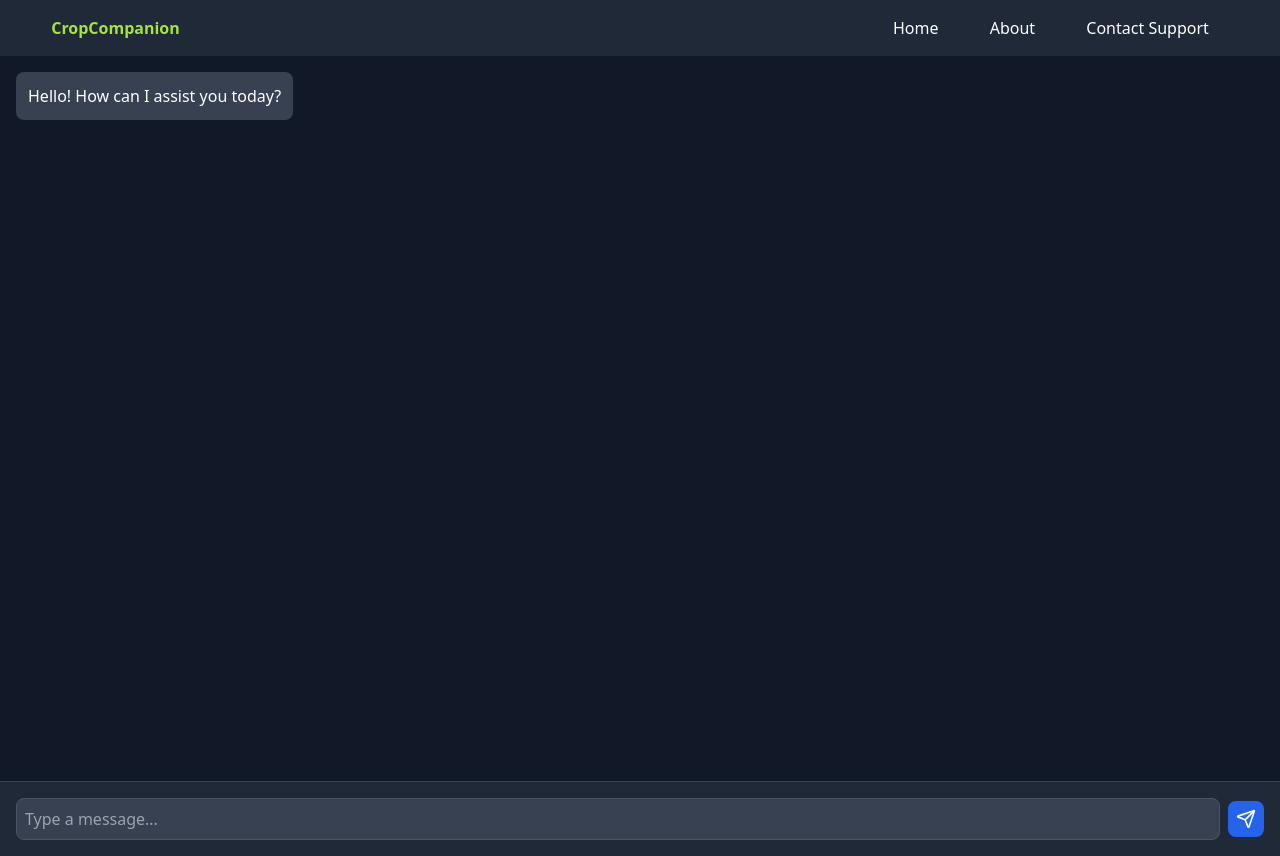
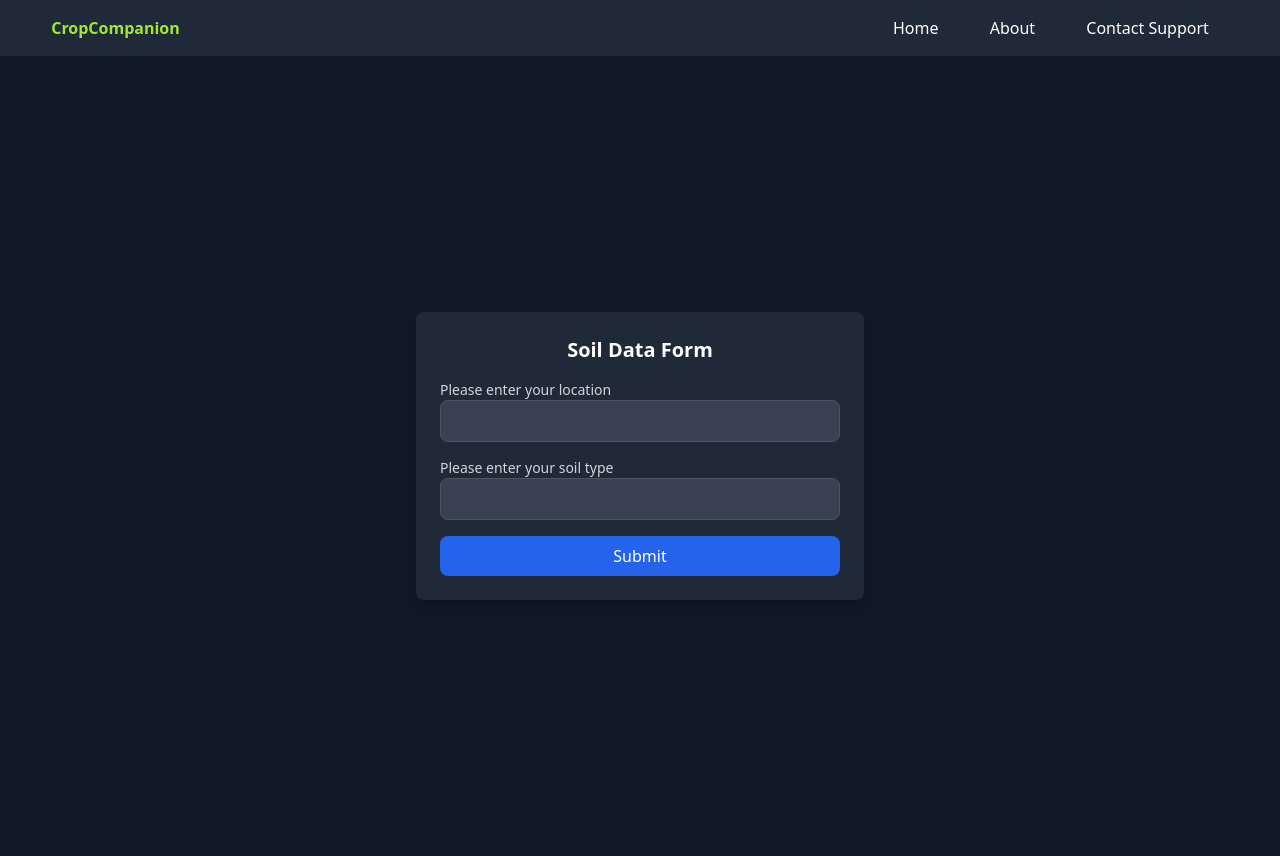
Before and after one commit to skrlett/CropCompanion, a Next.js app in the folder crop-companion/: page / in a window 1280 px wide. Built offline with nearby package versions, Linux system fonts and the light colour scheme.

Commit message:
Try and link server and frontend

```diff
--- /dev/null
+++ b/crop-companion/app/chat_page/layout.tsx
@@ -0,0 +1,3 @@
+export default function Layout({ children }: { children: React.ReactNode }) {
+    return <>{children}</>;
+  }
--- /dev/null
+++ b/crop-companion/app/chat_page/page.tsx
@@ -0,0 +1,79 @@
+'use client';
+import { useState, useEffect, useRef } from "react";
+import { Send } from "lucide-react";
+
+export default function Page() {
+  const [messages, setMessages] = useState([
+    { role: "assistant", content: "Hello! How can I assist you today?" },
+  ]);
+  const [input, setInput] = useState("");
+  const chatEndRef = useRef(null);
+
+  const [loading, setLoading] = useState(false);
+
+  useEffect(() => {
+    chatEndRef.current?.scrollIntoView({ behavior: "smooth" });
+  }, [messages]);
+
+  const sendMessage = async () => {
+    if (!input.trim()) return;
+    setMessages([...messages, { role: "user", content: input }]);
+    setInput("");
+    setLoading(true);
+    try{
+        const response = await fetch("https://localhost:8000/generate", {
+            method: "POST",
+            headers: {
+                "Content-Type": "application/json",
+            },
+            body: JSON.stringify({
+                prompt: input,
+                system: "You help farmers acheive their goals of sustainable farming.",
+                model:"llama3.2:1b",
+                stream: false,
+            }),
+        });
+        if(!response.ok) throw new Error("Failed to generate response");
+        const data = await response.json();
+        setMessages((prev) => [...prev, { role: "assistant", content: data.generated_text }]);
+    } finally{
+        setLoading(false);
+    }
+  };
+
+  return (
+    <div className="flex flex-col h-screen bg-gray-900 text-white">
+      <div className="flex-1 overflow-y-auto p-4 space-y-4 flex flex-col">
+        {messages.map((msg, index) => (
+          <div
+            key={index}
+            className={`p-3 rounded-lg max-w-xs ${
+              msg.role === "user"
+                ? "bg-blue-600 text-white self-end"
+                : "bg-gray-700 text-white self-start"
+            }`}
+          >
+            {msg.content}
+          </div>
+        ))}
+        <div ref={chatEndRef} />
+      </div>
+      <div className="p-4 bg-gray-800 border-t border-gray-700 flex items-center">
+        <input
+          type="text"
+          className="flex-1 p-2 bg-gray-700 border border-gray-600 rounded-lg focus:outline-none text-white"
+          placeholder="Type a message..."
+          value={input}
+          onChange={(e) => setInput(e.target.value)}
+          onKeyDown={(e) => e.key === "Enter" && sendMessage()}
+        />
+        <button
+          className="ml-2 p-2 bg-blue-600 text-white rounded-lg hover:bg-blue-700"
+          onClick={sendMessage}
+        >
+          <Send size={20} />
+        </button>
+      </div>
+    </div>
+  );
+}
--- a/crop-companion/app/page.tsx
+++ b/crop-companion/app/page.tsx
@@ -1,56 +1,40 @@
-'use client';
-import { useState, useEffect, useRef } from "react";
-import { Send } from "lucide-react";
-
-export default function ChatInterface() {
-  const [messages, setMessages] = useState([
-    { role: "assistant", content: "Hello! How can I assist you today?" },
-  ]);
-  const [input, setInput] = useState("");
-  const chatEndRef = useRef(null);
-
-  useEffect(() => {
-    chatEndRef.current?.scrollIntoView({ behavior: "smooth" });
-  }, [messages]);
-
-  const sendMessage = () => {
-    if (!input.trim()) return;
-    setMessages([...messages, { role: "user", content: input }]);
-    setInput("");
-  };
-
+export default function SoilDataForm() {
   return (
-    <div className="flex flex-col h-screen bg-gray-900 text-white">
-      <div className="flex-1 overflow-y-auto p-4 space-y-4 flex flex-col">
-        {messages.map((msg, index) => (
-          <div
-            key={index}
-            className={`p-3 rounded-lg max-w-xs ${
-              msg.role === "user"
-                ? "bg-blue-600 text-white self-end"
-                : "bg-gray-700 text-white self-start"
-            }`}
+    <div className="flex flex-col h-screen bg-gray-900 text-white items-center justify-center p-6">
+      <div className="bg-gray-800 p-6 rounded-lg shadow-lg w-full max-w-md">
+        <h2 className="text-xl font-semibold mb-4 text-center">Soil Data Form</h2>
+        <form className="space-y-4">
+          <div>
+            <label htmlFor="Location" className="block text-sm font-medium text-gray-300">
+              Please enter your location
+            </label>
+            <input
+              type="text"
+              id="Location"
+              name="Location"
+              required
+              className="w-full p-2 bg-gray-700 border border-gray-600 rounded-lg text-white focus:outline-none focus:ring-2 focus:ring-blue-500"
+            />
+          </div>
+          <div>
+            <label htmlFor="SoilType" className="block text-sm font-medium text-gray-300">
+              Please enter your soil type
+            </label>
+            <input
+              type="text"
+              id="SoilType"
+              name="SoilType"
+              required
+              className="w-full p-2 bg-gray-700 border border-gray-600 rounded-lg text-white focus:outline-none focus:ring-2 focus:ring-blue-500"
+            />
+          </div>
+          <button
+            type="submit"
+            className="w-full p-2 bg-blue-600 text-white rounded-lg hover:bg-blue-700 transition duration-200"
           >
-            {msg.content}
-          </div>
-        ))}
-        <div ref={chatEndRef} />
-      </div>
-      <div className="p-4 bg-gray-800 border-t border-gray-700 flex items-center">
-        <input
-          type="text"
-          className="flex-1 p-2 bg-gray-700 border border-gray-600 rounded-lg focus:outline-none text-white"
-          placeholder="Type a message..."
-          value={input}
-          onChange={(e) => setInput(e.target.value)}
-          onKeyDown={(e) => e.key === "Enter" && sendMessage()}
-        />
-        <button
-          className="ml-2 p-2 bg-blue-600 text-white rounded-lg hover:bg-blue-700"
-          onClick={sendMessage}
-        >
-          <Send size={20} />
-        </button>
+            Submit
+          </button>
+        </form>
       </div>
     </div>
   );
--- a/crop-companion/components/Navbar.tsx
+++ b/crop-companion/components/Navbar.tsx
@@ -1,3 +1,5 @@
+import Link from "next/link";
+
 export default function Navbar() {
     return (
         <header className="bg-gray-800 py-4 text-white shadow-md">
@@ -12,13 +14,13 @@ export default function Navbar() {
                     <ul className="flex md:flex-row flex-col
                             md:items-center md:gap-[4vw] gap-8">
                         <li>
-                            <a className="hover:text-lime-400 transition duration-200" href="#">Home</a>
+                            <Link className="hover:text-lime-400 transition duration-200" href="/">Home</Link>
                         </li>
                         <li>
-                            <a className="hover:text-lime-400 transition duration-200" href="#">About</a>
+                            <Link className="hover:text-lime-400 transition duration-200" href="/">About</Link>
                         </li>
                         <li>
-                            <a className="hover:text-lime-400 transition duration-200" href="#">Contact Support</a>
+                            <Link className="hover:text-lime-400 transition duration-200" href="/">Contact Support</Link>
                         </li>
                     </ul>
                 </div>
```
Also changed, not shown: crop-companion/app/input_data/layout.tsx (deleted), crop-companion/app/input_data/page.tsx (deleted).
